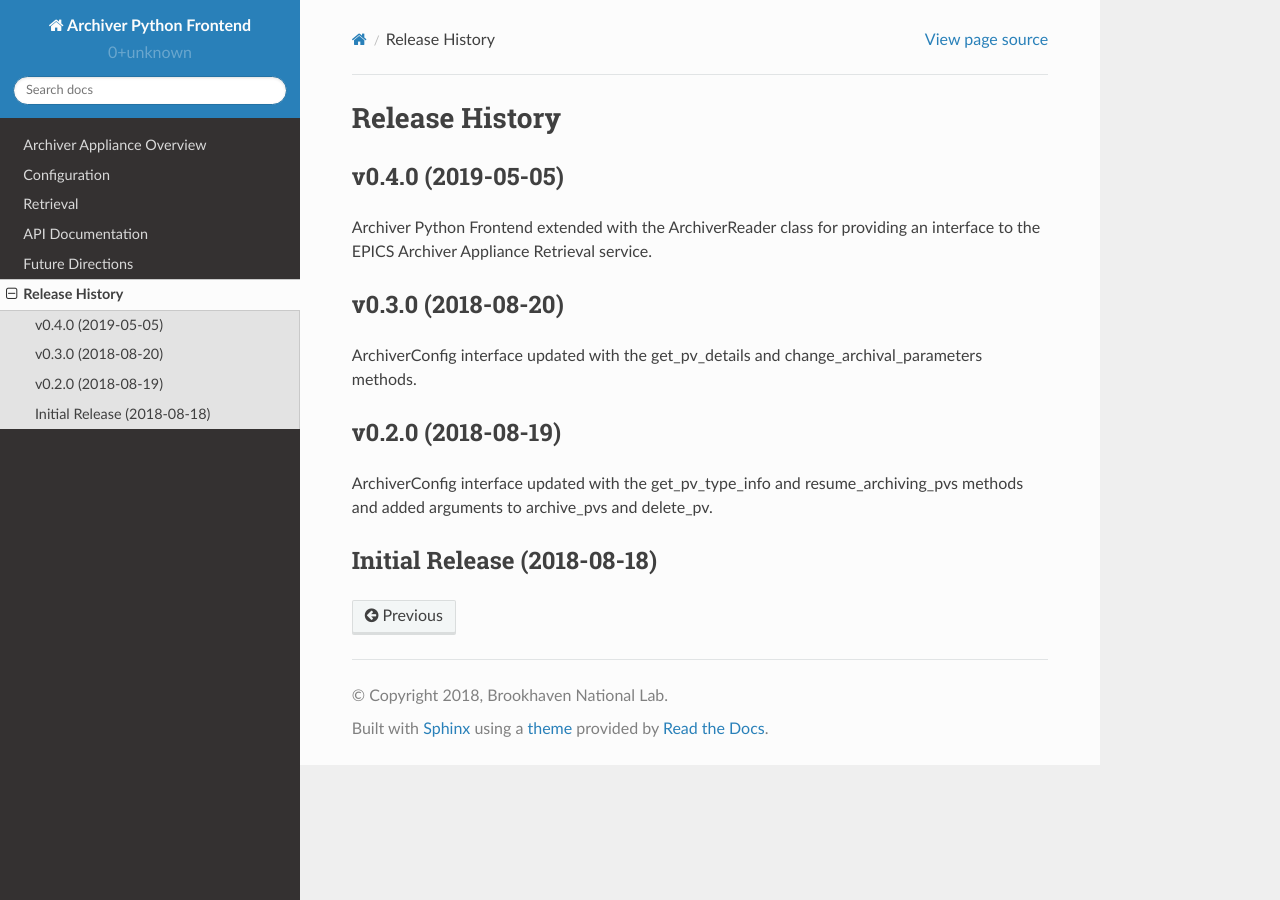
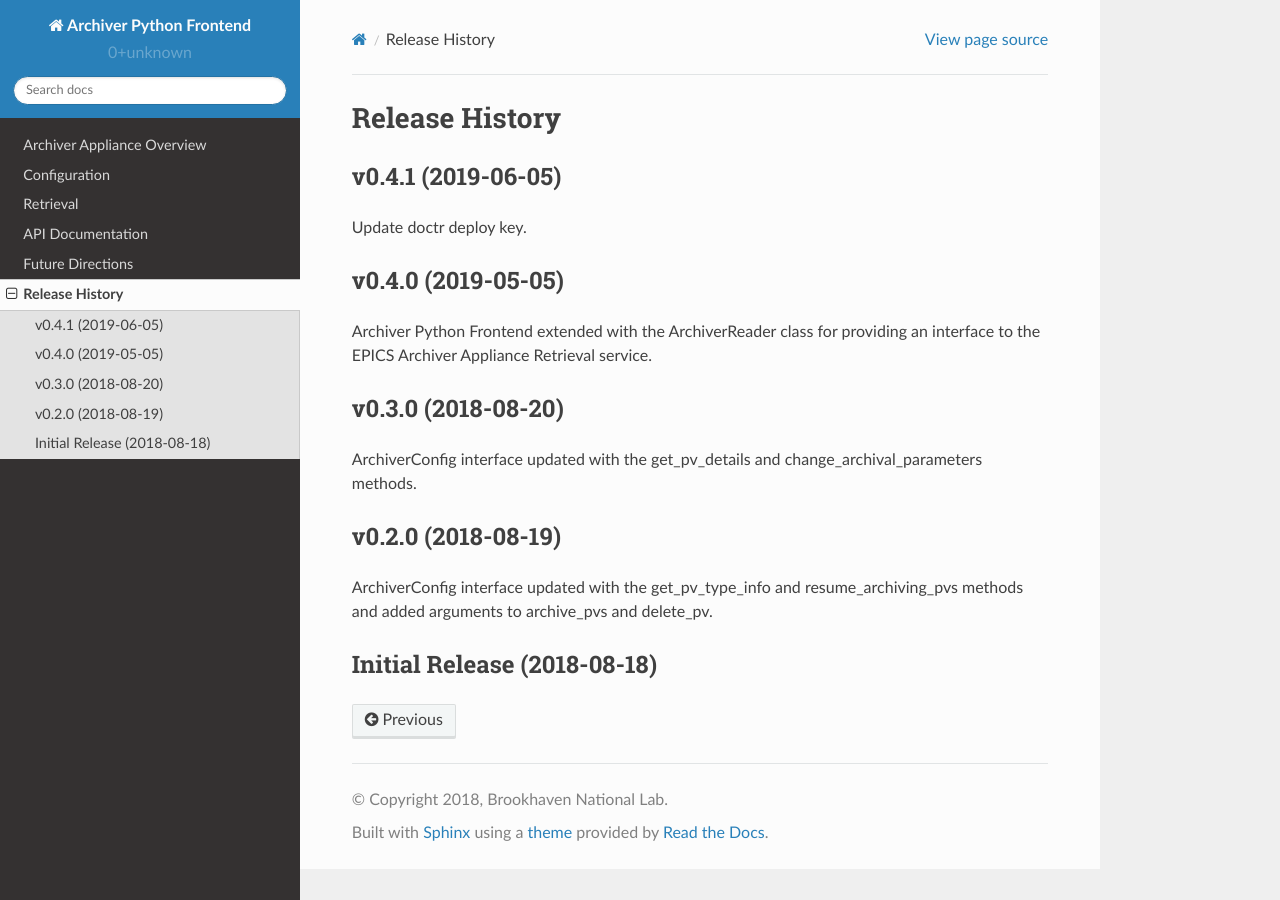
Before and after one commit to NSLS-II/arvpyf, a Sphinx documentation site: the page built from docs/source/release-history.rst, in a window 1280 px wide. Built offline with Sphinx 7.4.7 and the Read the Docs theme 2.0.0, drawn with Linux system fonts in a browser that asks for light colours.

Commit message:
DOC: release

```diff
--- a/docs/source/release-history.rst
+++ b/docs/source/release-history.rst
@@ -1,6 +1,11 @@
 ===============
 Release History
 ===============
+
+v0.4.1 (2019-06-05)
+----------------------------
+
+Update doctr deploy key.
 
 v0.4.0 (2019-05-05)
 ----------------------------
```
